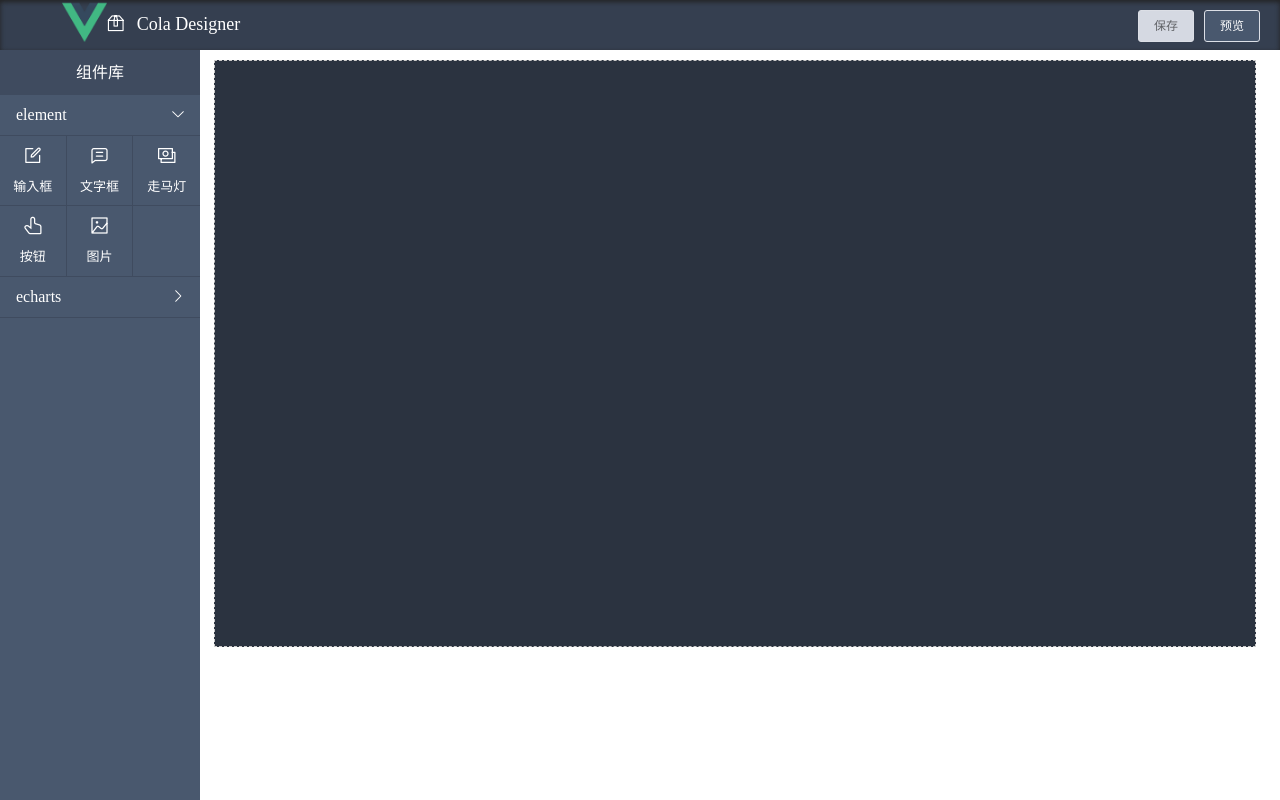
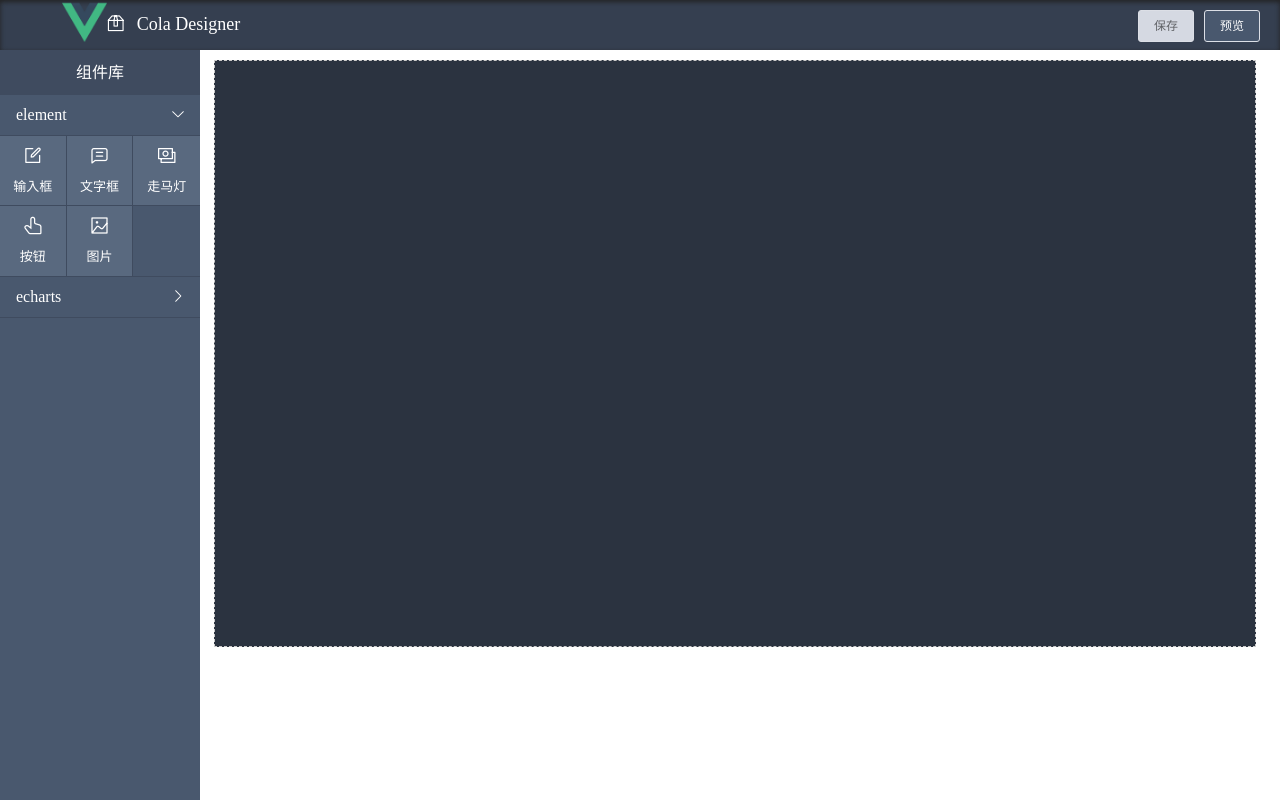
Before and after one commit to colaiven/cola-designer, a Vue app: page / in a window 1280 px wide. Built offline with nearby package versions, Linux system fonts and the light colour scheme.

Commit message:
组件栏样式优化

```diff
--- a/src/components/options.js
+++ b/src/components/options.js
@@ -39,8 +39,8 @@ const cptOptions = {
     },
     'echarts':{
         'cpt-chart-column-option':{
-            chartTitle:'标题一',titleLeft:'center', titleTop:10, titleTextColor:'#fff',
-            xLabelColor:'#0a7eea',xLineColor:'#fff',yLabelColor:'#0bd124',yLineColor:'#fff',
+            chartTitle:'标题一',titleLeft:'center', titleTop:10, titleTextColor:'#aaa',
+            xLabelColor:'#0a7eea',xLineColor:'#aaa',yLabelColor:'#0bd124',yLineColor:'#aaa',
             yGridLineShow:false,yTickShow:true,
             barBgShow:false,barBorderRadius:5,barColor:'#0775eb',
             barWidth:24,
--- a/src/designer/componentBar.vue
+++ b/src/designer/componentBar.vue
@@ -10,7 +10,7 @@
       </div>
       <el-row style="border-bottom: 1px solid #3F4B5F" v-show="openedKey === group">
         <el-col :span="8" v-for="(item,index) in cptGroups[group]" :key="item.name"
-                style="height: 70px;text-align: center;"
+                style="height: 70px;text-align: center;background-color: #59697f"
                 :style="{borderRight:(index+1)%3!==0 ? '1px solid #3F4B5F':''
                 ,borderBottom:index > cptGroups['element'].length-3 ? '':'1px solid #3F4B5F'}">
           <div draggable="true" :config="JSON.stringify(item)" @dragstart="dragStart">
```
